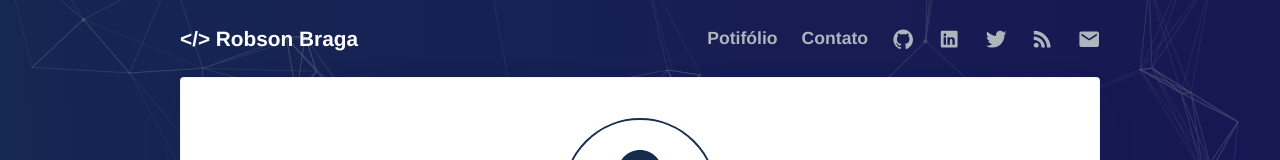
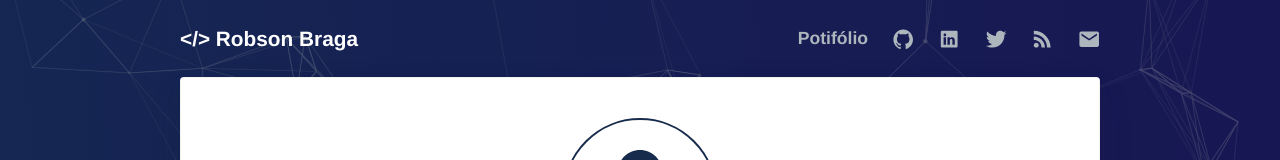
Before and after one commit to rbqdev/vue-portifolio, a Vue app: page / in a window 1280 px wide. Shown: the top 160 px of the page. Built offline with nearby package versions, Linux system fonts and the light colour scheme.

Commit message:
Remove link

```diff
--- a/src/layouts/Header.vue
+++ b/src/layouts/Header.vue
@@ -17,9 +17,6 @@
       <ul class="nav-links nav-links-right flex">
         <li class="nav-link">
           <router-link to="/portifolio">Potifólio</router-link>
-        </li>
-        <li class="nav-link">
-          <router-link to="/contato">Contato</router-link>
         </li>
         <li class="nav-link nav-link-social">
           <a href="#0" target="_blank" rel="noopener">
```
